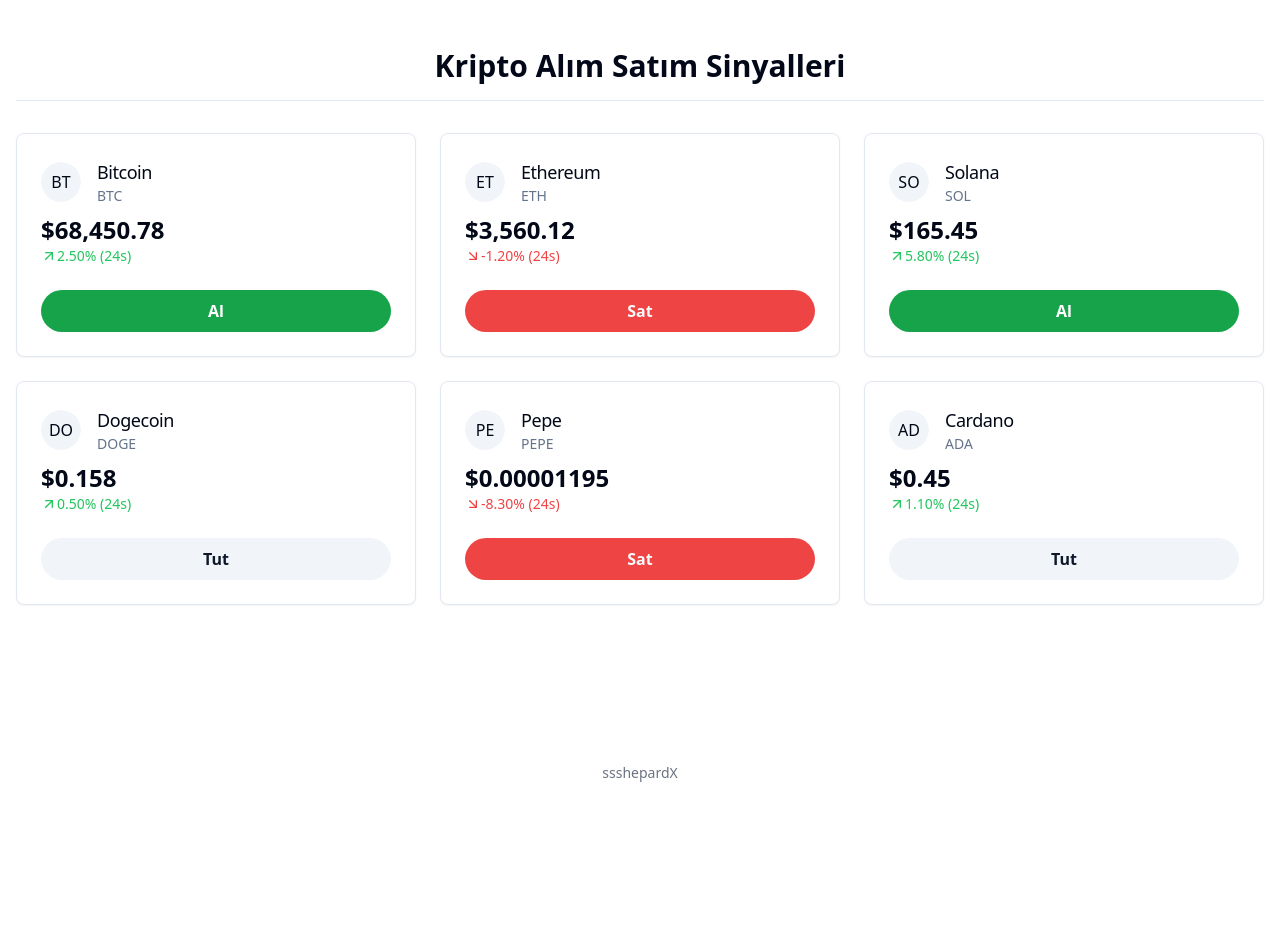
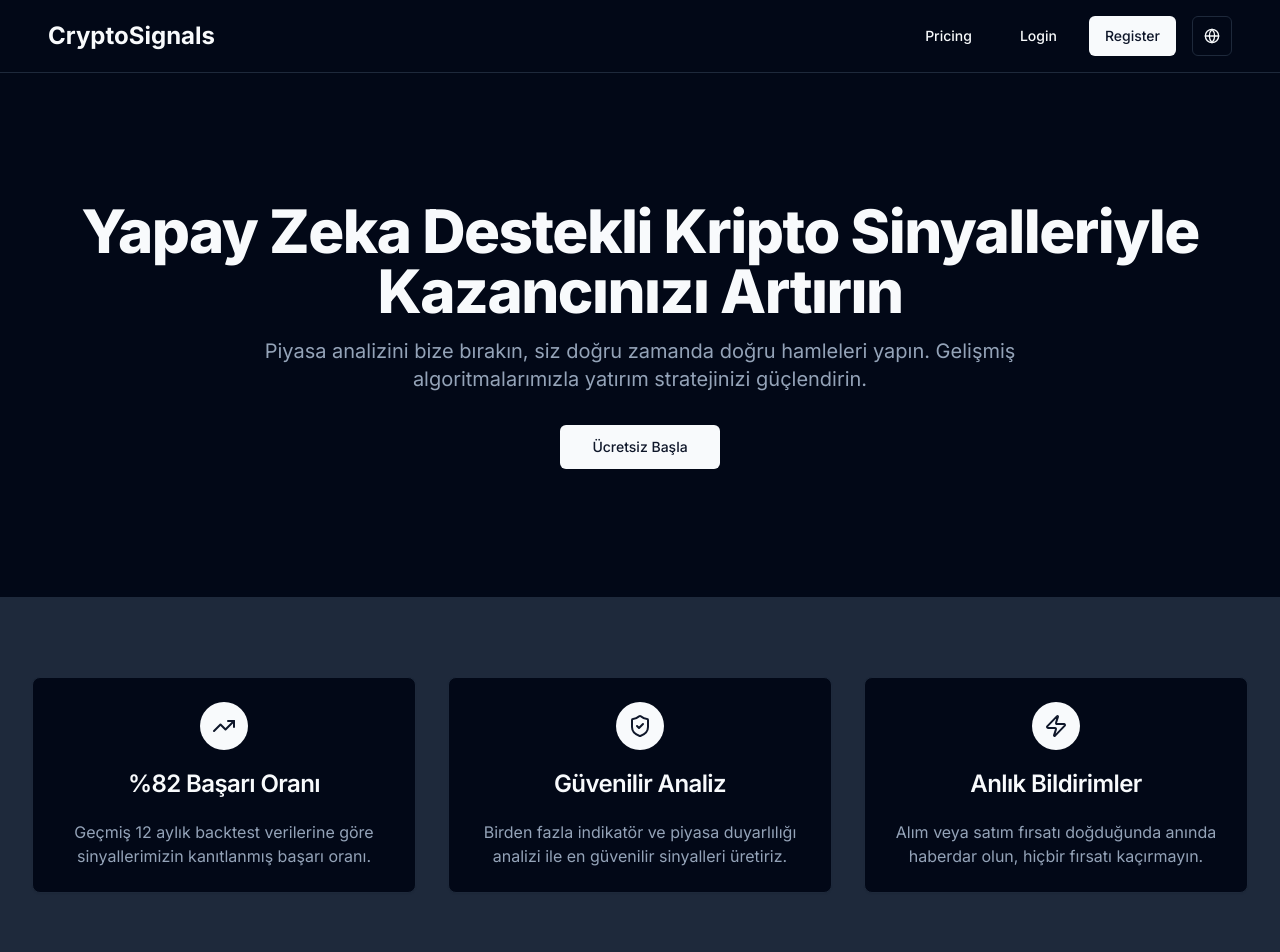
Before and after one commit to ssshepardX/crypto-buysell, a React (Vite) app: page / in a window 1280 px wide. Shown: the top 952 px of the page. Before the commit the page ends 800 px from the top, so only its background shows below. Built offline with nearby package versions, Linux system fonts and the light colour scheme.

Commit message:
[dyad] Profesyonel arayüz ve giriş sayfası oluşturuldu - wrote 10 file(s), added @supabase/supabase-js, @supabase/auth-ui-react, @supabase/auth-ui-shared package(s)

```diff
--- a/index.html
+++ b/index.html
@@ -1,12 +1,15 @@
 <!doctype html>
-<html lang="en">
+<html lang="en" class="dark">
   <head>
     <meta charset="UTF-8" />
     <meta name="viewport" content="width=device-width, initial-scale=1.0" />
+    <link rel="preconnect" href="https://fonts.googleapis.com">
+    <link rel="preconnect" href="https://fonts.gstatic.com" crossorigin>
+    <link href="https://fonts.googleapis.com/css2?family=Inter:wght@400;500;600;700;800;900&display=swap" rel="stylesheet">
     <title>dyad-generated-app</title>
   </head>
 
-  <body>
+  <body class="bg-background text-foreground">
     <div id="root"></div>
     <script type="module" src="/src/main.tsx"></script>
   </body>
--- a/package.json
+++ b/package.json
@@ -39,6 +39,9 @@
     "@radix-ui/react-toggle": "^1.1.0",
     "@radix-ui/react-toggle-group": "^1.1.0",
     "@radix-ui/react-tooltip": "^1.1.4",
+    "@supabase/auth-ui-react": "^0.4.7",
+    "@supabase/auth-ui-shared": "^0.1.8",
+    "@supabase/supabase-js": "^2.75.0",
     "@tanstack/react-query": "^5.56.2",
     "class-variance-authority": "^0.7.1",
     "clsx": "^2.1.1",
--- a/src/App.tsx
+++ b/src/App.tsx
@@ -4,6 +4,8 @@ import { TooltipProvider } from "@/components/ui/tooltip";
 import { QueryClient, QueryClientProvider } from "@tanstack/react-query";
 import { BrowserRouter, Routes, Route } from "react-router-dom";
 import Index from "./pages/Index";
+import Login from "./pages/Login";
+import Dashboard from "./pages/Dashboard";
 import NotFound from "./pages/NotFound";
 
 const queryClient = new QueryClient();
@@ -16,6 +18,8 @@ const App = () => (
       <BrowserRouter>
         <Routes>
           <Route path="/" element={<Index />} />
+          <Route path="/login" element={<Login />} />
+          <Route path="/dashboard" element={<Dashboard />} />
           {/* ADD ALL CUSTOM ROUTES ABOVE THE CATCH-ALL "*" ROUTE */}
           <Route path="*" element={<NotFound />} />
         </Routes>
--- /dev/null
+++ b/src/components/Navbar.tsx
@@ -0,0 +1,29 @@
+import { Link } from "react-router-dom";
+import { Button } from "@/components/ui/button";
+import { Globe } from "lucide-react";
+
+const Navbar = () => {
+  return (
+    <header className="w-full p-4 border-b">
+      <div className="container mx-auto flex justify-between items-center">
+        <Link to="/" className="text-2xl font-bold">
+          CryptoSignals
+        </Link>
+        <nav className="flex items-center space-x-4">
+          <Button variant="ghost">Pricing</Button>
+          <Link to="/login">
+            <Button variant="ghost">Login</Button>
+          </Link>
+          <Link to="/login">
+            <Button>Register</Button>
+          </Link>
+          <Button variant="outline" size="icon">
+            <Globe className="h-4 w-4" />
+          </Button>
+        </nav>
+      </div>
+    </header>
+  );
+};
+
+export default Navbar;
--- /dev/null
+++ b/src/integrations/supabase/client.ts
@@ -0,0 +1,10 @@
+// This file is automatically generated. Do not edit it directly.
+import { createClient } from '@supabase/supabase-js';
+
+const SUPABASE_URL = "https://sdobwxgvgsduoabzuhhl.supabase.co";
+const SUPABASE_PUBLISHABLE_KEY = "eyJhbGciOiJIUzI1NiIsInR5cCI6IkpXVCJ9.eyJpc3MiOiJzdXBhYmFzZSIsInJlZiI6InNkb2J3eGd2Z3NkdW9hYnp1aGhsIiwicm9sZSI6ImFub24iLCJpYXQiOjE3NjA2MjM1NTQsImV4cCI6MjA3NjE5OTU1NH0.gAU1lraiClhpIEI0x_zhnUz67C73xYUFflVYyXGoQyc";
+
+// Import the supabase client like this:
+// import { supabase } from "@/integrations/supabase/client";
+
+export const supabase = createClient(SUPABASE_URL, SUPABASE_PUBLISHABLE_KEY);
--- /dev/null
+++ b/src/pages/Dashboard.tsx
@@ -0,0 +1,17 @@
+import Header from "@/components/Header";
+import SignalList from "@/components/SignalList";
+import { MadeWithDyad } from "@/components/made-with-dyad";
+
+const Dashboard = () => {
+  return (
+    <div className="min-h-screen flex flex-col">
+      <main className="flex-grow container mx-auto px-4 py-8">
+        <Header />
+        <SignalList />
+      </main>
+      <MadeWithDyad />
+    </div>
+  );
+};
+
+export default Dashboard;
--- a/src/pages/Index.tsx
+++ b/src/pages/Index.tsx
@@ -1,13 +1,72 @@
-import Header from "@/components/Header";
-import SignalList from "@/components/SignalList";
+import Navbar from "@/components/Navbar";
+import { Button } from "@/components/ui/button";
+import { Card, CardContent, CardHeader, CardTitle } from "@/components/ui/card";
 import { MadeWithDyad } from "@/components/made-with-dyad";
+import { Link } from "react-router-dom";
+import { TrendingUp, ShieldCheck, Zap } from "lucide-react";
 
 const Index = () => {
   return (
     <div className="min-h-screen flex flex-col">
-      <main className="flex-grow container mx-auto px-4 py-8">
-        <Header />
-        <SignalList />
+      <Navbar />
+      <main className="flex-grow">
+        {/* Hero Section */}
+        <section className="container mx-auto text-center py-20 lg:py-32">
+          <h1 className="text-4xl md:text-6xl font-extrabold tracking-tight mb-4">
+            Yapay Zeka Destekli Kripto Sinyalleriyle Kazancınızı Artırın
+          </h1>
+          <p className="text-lg md:text-xl text-muted-foreground max-w-3xl mx-auto mb-8">
+            Piyasa analizini bize bırakın, siz doğru zamanda doğru hamleleri yapın. Gelişmiş algoritmalarımızla yatırım stratejinizi güçlendirin.
+          </p>
+          <Link to="/login">
+            <Button size="lg">Ücretsiz Başla</Button>
+          </Link>
+        </section>
+
+        {/* Backtest/Features Section */}
+        <section className="bg-secondary py-20">
+          <div className="container mx-auto grid md:grid-cols-3 gap-8 text-center">
+            <Card>
+              <CardHeader>
+                <div className="mx-auto bg-primary text-primary-foreground w-12 h-12 rounded-full flex items-center justify-center mb-4">
+                  <TrendingUp />
+                </div>
+                <CardTitle>%82 Başarı Oranı</CardTitle>
+              </CardHeader>
+              <CardContent>
+                <p className="text-muted-foreground">
+                  Geçmiş 12 aylık backtest verilerine göre sinyallerimizin kanıtlanmış başarı oranı.
+                </p>
+              </CardContent>
+            </Card>
+            <Card>
+              <CardHeader>
+                <div className="mx-auto bg-primary text-primary-foreground w-12 h-12 rounded-full flex items-center justify-center mb-4">
+                  <ShieldCheck />
+                </div>
+                <CardTitle>Güvenilir Analiz</CardTitle>
+              </CardHeader>
+              <CardContent>
+                <p className="text-muted-foreground">
+                  Birden fazla indikatör ve piyasa duyarlılığı analizi ile en güvenilir sinyalleri üretiriz.
+                </p>
+              </CardContent>
+            </Card>
+            <Card>
+              <CardHeader>
+                <div className="mx-auto bg-primary text-primary-foreground w-12 h-12 rounded-full flex items-center justify-center mb-4">
+                  <Zap />
+                </div>
+                <CardTitle>Anlık Bildirimler</CardTitle>
+              </CardHeader>
+              <CardContent>
+                <p className="text-muted-foreground">
+                  Alım veya satım fırsatı doğduğunda anında haberdar olun, hiçbir fırsatı kaçırmayın.
+                </p>
+              </CardContent>
+            </Card>
+          </div>
+        </section>
       </main>
       <MadeWithDyad />
     </div>
--- /dev/null
+++ b/src/pages/Login.tsx
@@ -0,0 +1,34 @@
+import { supabase } from "@/integrations/supabase/client";
+import { Auth } from "@supabase/auth-ui-react";
+import { ThemeSupa } from "@supabase/auth-ui-shared";
+import { useNavigate } from "react-router-dom";
+import { useEffect } from "react";
+
+const Login = () => {
+  const navigate = useNavigate();
+
+  useEffect(() => {
+    const { data: { subscription } } = supabase.auth.onAuthStateChange((event) => {
+      if (event === "SIGNED_IN") {
+        navigate("/dashboard");
+      }
+    });
+
+    return () => subscription.unsubscribe();
+  }, [navigate]);
+
+  return (
+    <div className="min-h-screen flex items-center justify-center">
+      <div className="w-full max-w-md p-8">
+        <Auth
+          supabaseClient={supabase}
+          appearance={{ theme: ThemeSupa }}
+          providers={[]}
+          theme="dark"
+        />
+      </div>
+    </div>
+  );
+};
+
+export default Login;
--- a/tailwind.config.ts
+++ b/tailwind.config.ts
@@ -18,6 +18,9 @@ export default {
       },
     },
     extend: {
+      fontFamily: {
+        sans: ["Inter", "sans-serif"],
+      },
       colors: {
         border: "hsl(var(--border))",
         input: "hsl(var(--input))",
```
Also changed, not shown: 1 other file (tests, documents, lock files or other folders).
